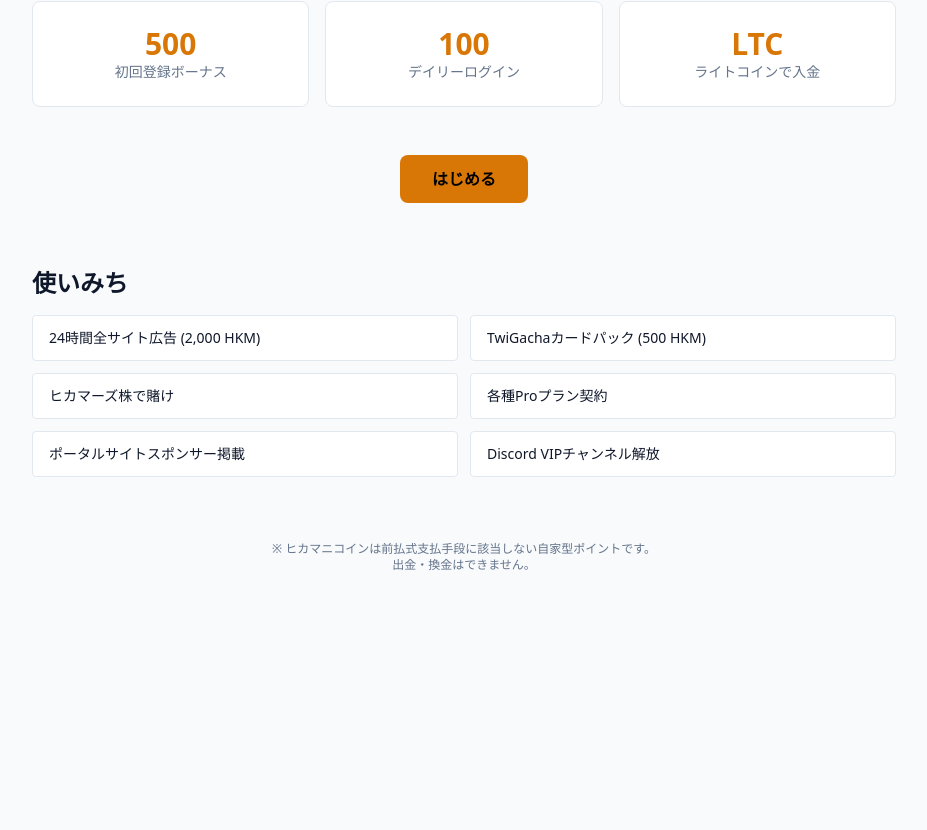
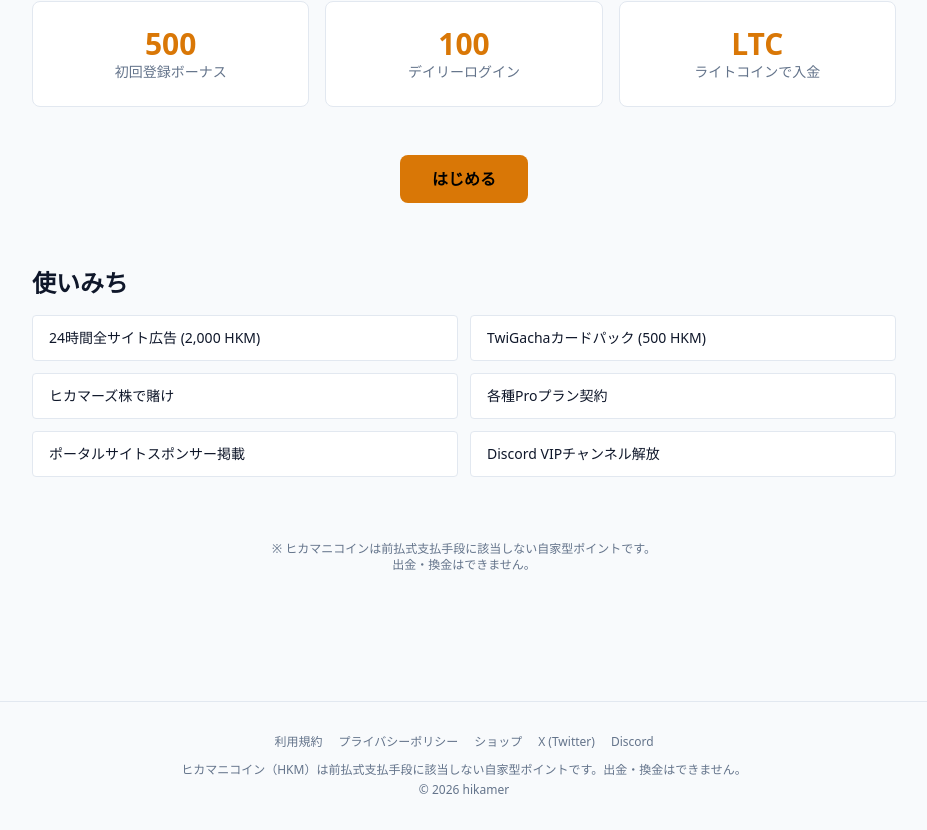
Before and after one commit to maebahesioru/hikamani-coin, a Next.js app: page / in a window 1280 px wide. Shown: the part 272-1102 px from the top of the page, without its empty margins (176-1103 px from the left). Before the commit the page ends 909 px from the top, so only its background shows below. Built offline with nearby package versions, Linux system fonts and the light colour scheme; no server answers.

Commit message:
feat: フッター追加(利用規約/プライバシー/SNSリンク)

```diff
--- a/src/app/layout.tsx
+++ b/src/app/layout.tsx
@@ -1,5 +1,6 @@
 import type { Metadata } from "next";
 import "./globals.css";
+import { Footer } from "@/components/footer";
 
 export const metadata: Metadata = {
   title: "ヒカマニコイン (HKM)",
@@ -9,7 +10,10 @@ export const metadata: Metadata = {
 export default function RootLayout({ children }: { children: React.ReactNode }) {
   return (
     <html lang="ja">
-      <body className="min-h-screen antialiased">{children}</body>
+      <body className="min-h-screen antialiased flex flex-col">
+        <div className="flex-1">{children}</div>
+        <Footer />
+      </body>
     </html>
   );
 }
--- /dev/null
+++ b/src/components/footer.tsx
@@ -0,0 +1,17 @@
+import Link from "next/link";
+
+export function Footer() {
+  return (
+    <footer className="border-t border-[var(--border)] mt-16 py-8 text-center text-xs text-[var(--text-dim)]">
+      <div className="flex flex-wrap justify-center gap-4 mb-3">
+        <Link href="/terms" className="hover:text-[var(--accent)]">利用規約</Link>
+        <Link href="/privacy" className="hover:text-[var(--accent)]">プライバシーポリシー</Link>
+        <a href="https://hikakinmaniacoin.hikamer.f5.si/shop" className="hover:text-[var(--accent)]">ショップ</a>
+        <a href="https://x.com/maebahesioru2" target="_blank" rel="noopener noreferrer" className="hover:text-[var(--accent)]">X (Twitter)</a>
+        <a href="https://discord.gg/26U6r5xMBx" target="_blank" rel="noopener noreferrer" className="hover:text-[var(--accent)]">Discord</a>
+      </div>
+      <p>ヒカマニコイン（HKM）は前払式支払手段に該当しない自家型ポイントです。出金・換金はできません。</p>
+      <p className="mt-1">© {new Date().getFullYear()} hikamer</p>
+    </footer>
+  );
+}
```
